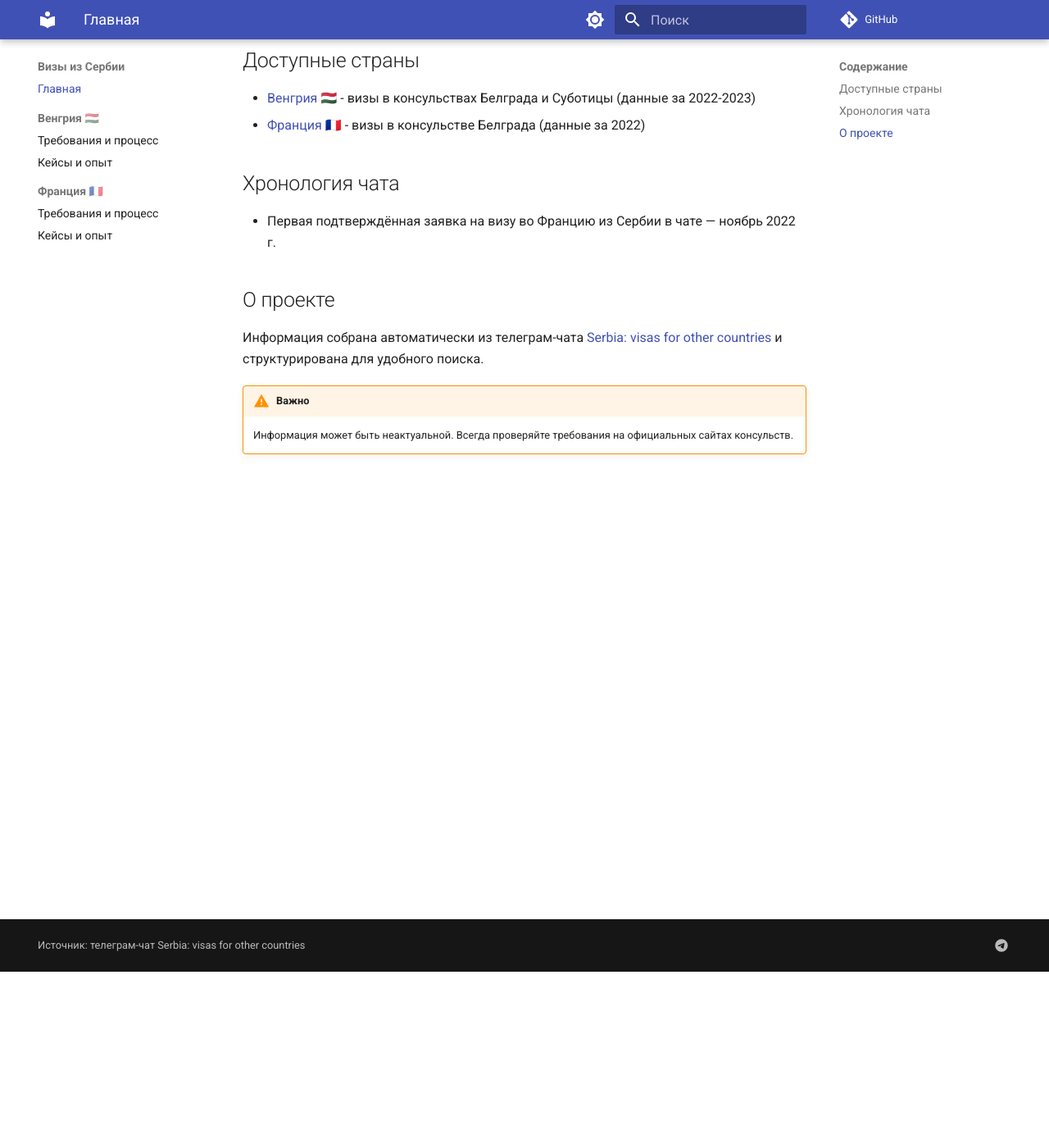
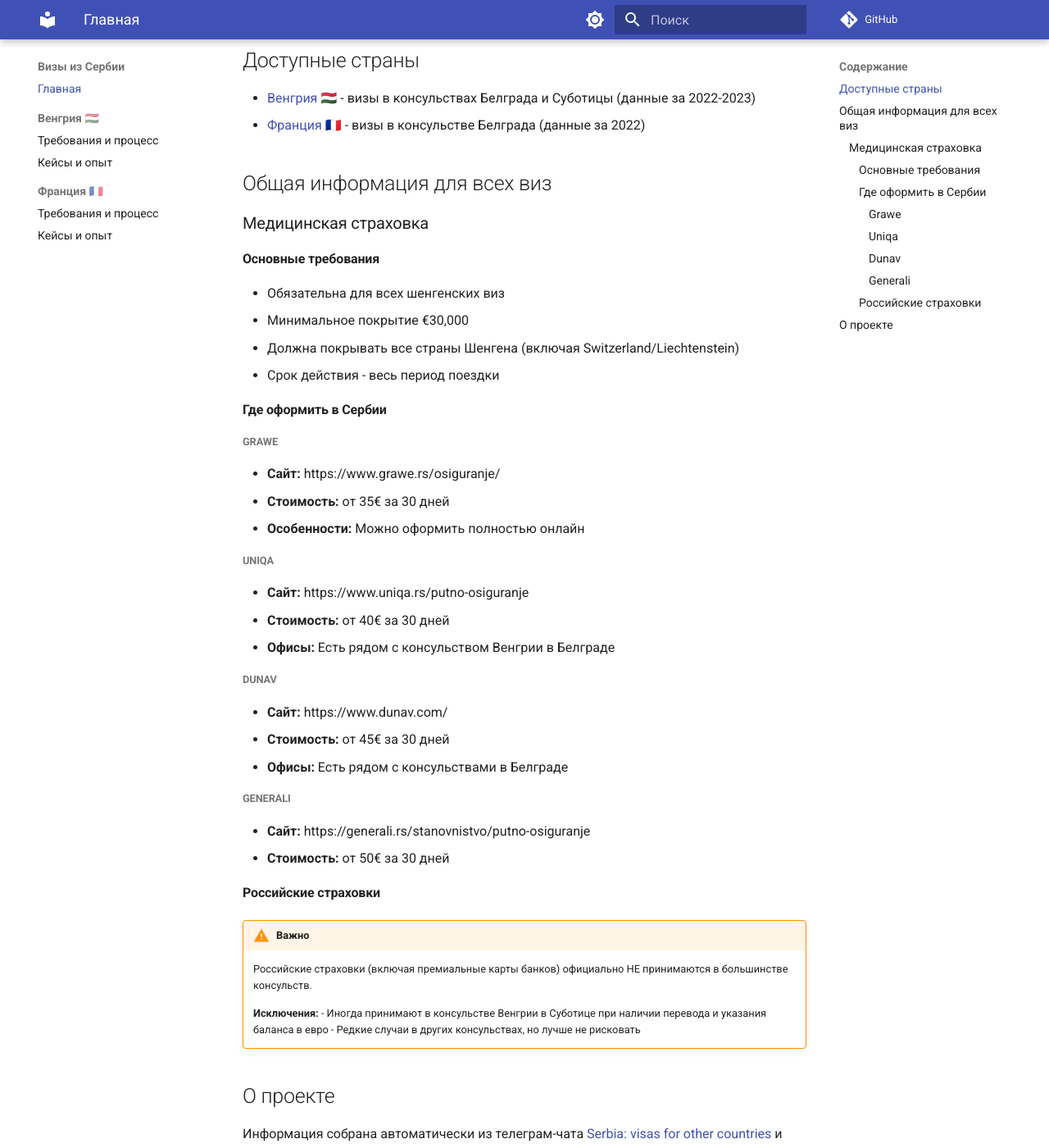
Before and after one commit to tgdigest/serbia-visas-for-other-countries, an MkDocs documentation site: the page built from docs/index.md, in a window 1280 px wide and 1400 px high, scrolled down 215 px. Shown: the whole window at 82% size. Built offline with MkDocs 1.6.1 and Material for MkDocs 9.7.7, drawn with Linux system fonts in a browser that asks for light colours; comment, search, counter and statistics services are not loaded.

Commit message:
Add structured insurance section with company details

```diff
--- a/docs/index.md
+++ b/docs/index.md
@@ -7,9 +7,44 @@
 - [Венгрия 🇭🇺](hungary/requirements.md) - визы в консульствах Белграда и Суботицы (данные за 2022-2023)
 - [Франция 🇫🇷](france/requirements.md) - визы в консульстве Белграда (данные за 2022)
 
-## Хронология чата
+## Общая информация для всех виз
 
-- Первая подтверждённая заявка на визу во Францию из Сербии в чате — ноябрь 2022 г.
+### Медицинская страховка
+
+#### Основные требования
+- Обязательна для всех шенгенских виз
+- Минимальное покрытие €30,000
+- Должна покрывать все страны Шенгена (включая Switzerland/Liechtenstein)
+- Срок действия - весь период поездки
+
+#### Где оформить в Сербии
+
+##### Grawe
+- **Сайт:** https://www.grawe.rs/osiguranje/
+- **Стоимость:** от 35€ за 30 дней
+- **Особенности:** Можно оформить полностью онлайн
+
+##### Uniqa
+- **Сайт:** https://www.uniqa.rs/putno-osiguranje
+- **Стоимость:** от 40€ за 30 дней
+- **Офисы:** Есть рядом с консульством Венгрии в Белграде
+
+##### Dunav
+- **Сайт:** https://www.dunav.com/
+- **Стоимость:** от 45€ за 30 дней
+- **Офисы:** Есть рядом с консульствами в Белграде
+
+##### Generali
+- **Сайт:** https://generali.rs/stanovnistvo/putno-osiguranje
+- **Стоимость:** от 50€ за 30 дней
+
+#### Российские страховки
+!!! warning "Важно"
+    Российские страховки (включая премиальные карты банков) официально НЕ принимаются в большинстве консульств.
+
+    **Исключения:**
+    - Иногда принимают в консульстве Венгрии в Суботице при наличии перевода и указания баланса в евро
+    - Редкие случаи в других консульствах, но лучше не рисковать
 
 ## О проекте
 
```
